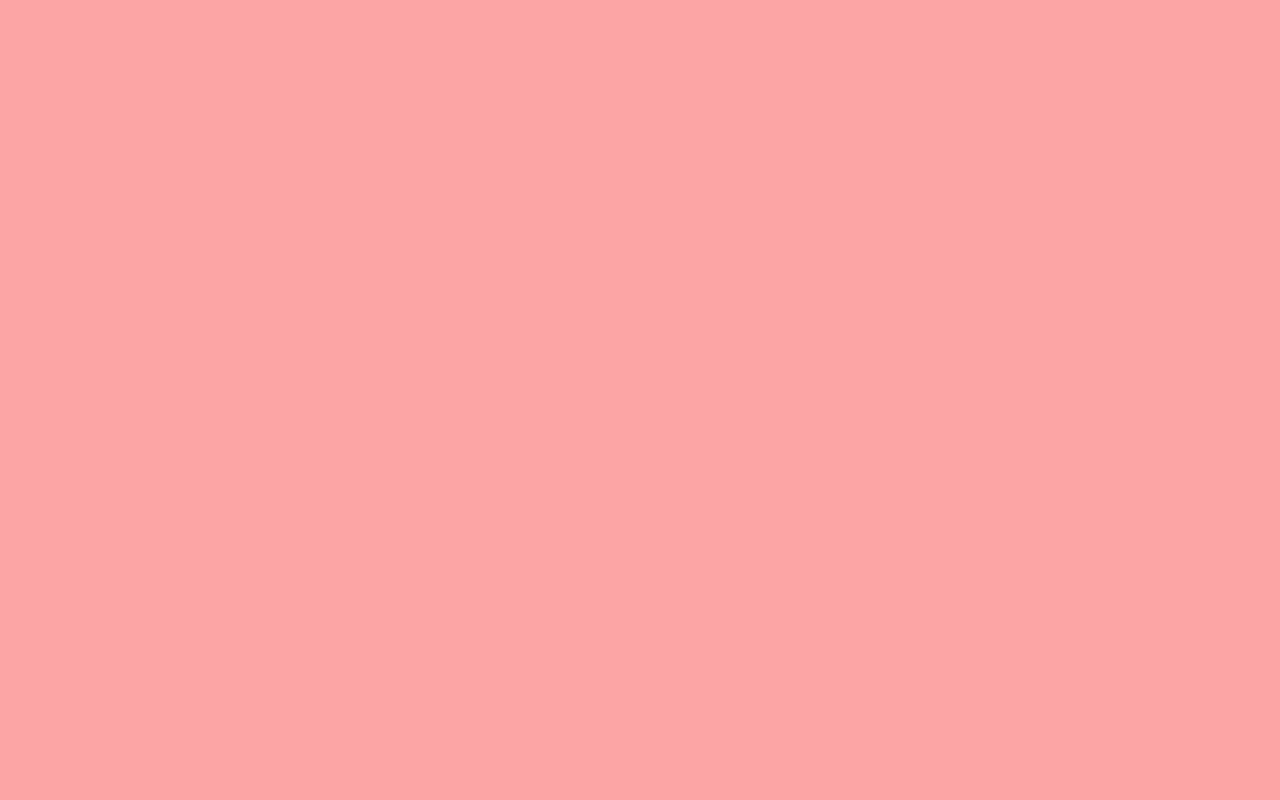
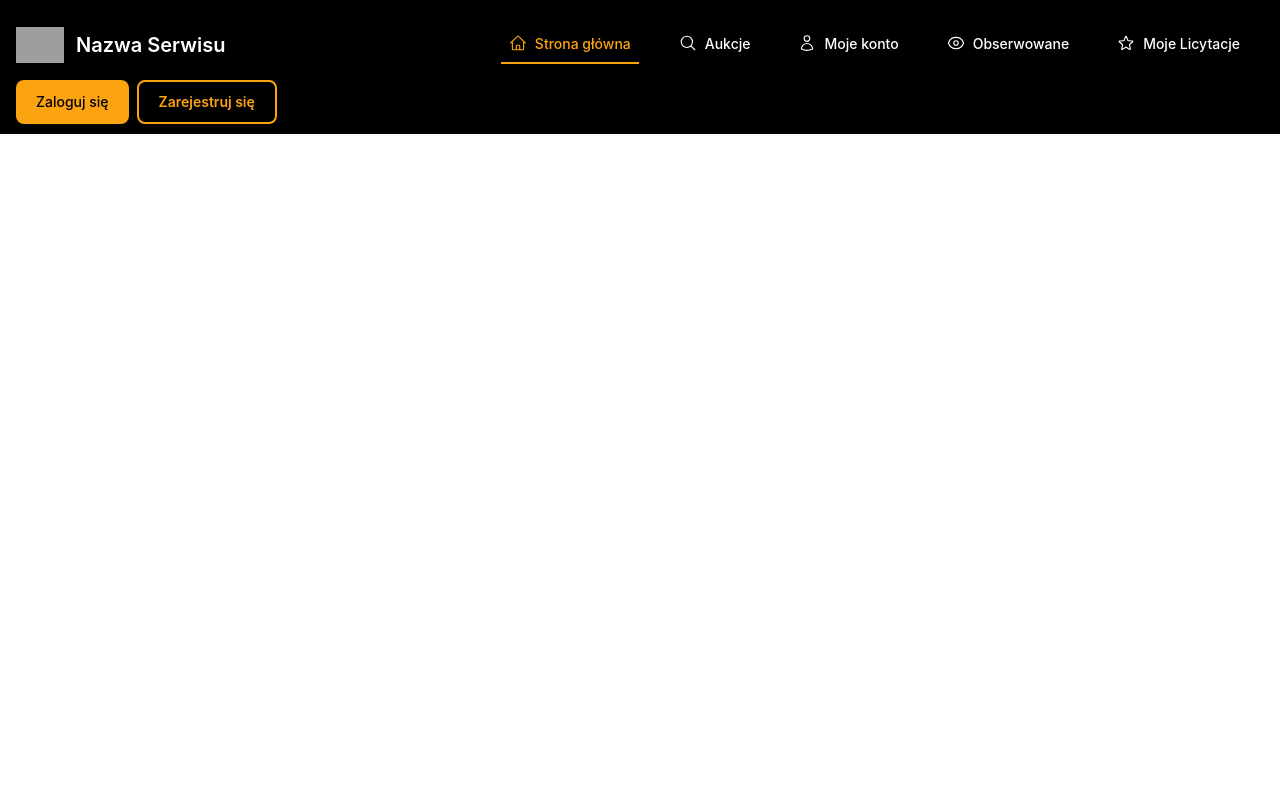
Before and after one commit to anteqkois/code-night-3, a Next.js app: page / in a window 1280 px wide. Shown: the top 800 px of the page. Built offline with nearby package versions, Linux system fonts and the light colour scheme; grey boxes are pictures that could not be loaded.

Commit message:
feat: navbar feature

```diff
--- a/app/globals.css
+++ b/app/globals.css
@@ -17,6 +17,11 @@
   }
 
   main {
+    margin: 2rem;
+  }
+
+  input:focus {
+    outline: none;
   }
 
   * {
--- a/app/layout.tsx
+++ b/app/layout.tsx
@@ -1,4 +1,5 @@
 'use client';
+import NavBar from '@/components/NavBar';
 import { QueryClient, QueryClientProvider } from '@tanstack/react-query';
 import { SessionProvider } from 'next-auth/react';
 import { Toaster } from 'react-hot-toast';
@@ -13,6 +14,7 @@ export default function RootLayout({ children }) {
     <html lang="en">
       <head />
       <body>
+        <NavBar />
         <SessionProvider>
           <QueryClientProvider client={queryClient}>
             <Toaster
--- a/app/page.tsx
+++ b/app/page.tsx
@@ -1,10 +1,8 @@
-import Button from '../src/components/utils/Button';
-
 export default function Home() {
   return (
     <div>
       <main>
-        <div className="min-h-screen bg-red-300"></div>
+        <div className="min-h-screen bg-white"></div>
         <div className="h-[90px] bg-teal-500"></div>
       </main>
       <footer></footer>
--- /dev/null
+++ b/src/components/NavBar.tsx
@@ -0,0 +1,231 @@
+import { useState } from 'react';
+
+import {
+  MagnifyingGlassIcon,
+  HomeIcon,
+  UserIcon,
+  StarIcon,
+  EyeIcon,
+} from '@heroicons/react/24/outline';
+
+import { motion } from 'framer-motion';
+import { navVariants } from '../lib/motion';
+
+const NavBar = () => {
+  const [activeSearch, setActiveSearch] = useState<boolean>(false);
+  const [search, setSearch] = useState<string>('');
+
+  const isLogged = true;
+
+  const handleInput = (e: any) => {
+    e.preventDefault();
+
+    console.log(search);
+  };
+
+  return (
+    <>
+      <motion.nav
+        variants={navVariants}
+        initial="hidden"
+        whileInView="show"
+        viewport={{ once: false, amount: 0.25 }}
+        className="bg-black px-2 sm:px-4 py-2.5 fixed w-full z-20 top-0 left-0 border-none"
+      >
+        <div className="container flex flex-wrap items-center justify-between mx-auto">
+          <a
+            href="https://flowbite.com/"
+            className="flex items-center"
+          >
+            <img
+              src="https://flowbite.com/docs/images/logo.svg"
+              className="h-6 mr-3 sm:h-9"
+              alt="Flowbite Logo"
+            />
+            <span className="self-center text-xl font-semibold whitespace-nowrap text-white">
+              Nazwa Serwisu
+            </span>
+          </a>
+
+          <div className="flex md:order-2 gap-2">
+            <button
+              type="button"
+              className="text-black active:ring-2 active:outline-none font-medium rounded-lg text-sm px-5 py-2.5 text-center mr-3 md:mr-0 bg-primary-orange hover:bg-secondary-orange active:ring-secondary-orange"
+            >
+              Zaloguj się
+            </button>
+            <button
+              type="button"
+              className="text-primary-orange font-semibold bg-transparent hover:bg-secondary-orange hover:text-black border-2 border-primary-orange active:ring-2 active:outline-none active:ring-secondary-orange rounded-lg text-sm px-5 py-2.5 text-center mr-3 md:mr-0"
+            >
+              Zarejestruj się
+            </button>
+            <button
+              data-collapse-toggle="navbar-sticky"
+              type="button"
+              className="inline-flex items-center p-2 text-sm text-primary-orange rounded-lg md:hidden focus:outline-none focus:border-b-4 focus:border-primary-orange"
+              aria-controls="navbar-sticky"
+              aria-expanded="false"
+            >
+              <span className="sr-only">Open main menu</span>
+              <svg
+                className="w-6 h-6"
+                aria-hidden="true"
+                fill="#FCA311"
+                viewBox="0 0 20 20"
+                xmlns="http://www.w3.org/2000/svg"
+              >
+                <path
+                  fill-rule="evenodd"
+                  d="M3 5a1 1 0 011-1h12a1 1 0 110 2H4a1 1 0 01-1-1zM3 10a1 1 0 011-1h12a1 1 0 110 2H4a1 1 0 01-1-1zM3 15a1 1 0 011-1h12a1 1 0 110 2H4a1 1 0 01-1-1z"
+                  clip-rule="evenodd"
+                ></path>
+              </svg>
+            </button>
+          </div>
+          <div
+            className="items-center justify-between hidden w-full md:flex md:w-auto md:order-1"
+            id="navbar-sticky"
+          >
+            <ul className="flex flex-col p-4 mt-4 border rounded-lg  md:flex-row md:space-x-8 md:mt-0 md:text-sm md:font-medium md:border-0 bg-black">
+              <li>
+                <a
+                  href="#"
+                  className="flex gap-2 p-2 hover:text-primary-orange text-primary-orange border-b-2 border-primary-orange"
+                  // klasy do aktywnej strony:
+                  // text-primary-orange border-b-2 border-primary-orange
+                  aria-current="page"
+                >
+                  <HomeIcon
+                    width={18}
+                    height={18}
+                  />
+                  Strona główna
+                </a>
+              </li>
+              <li>
+                <a
+                  className={`flex gap-2 text-white p-2 hover:text-primary-orange hover:cursor-pointer ${
+                    activeSearch
+                      ? 'text-primary-orange border-b-2 border-primary-orange'
+                      : ''
+                  }`}
+                  onClick={() => {
+                    setActiveSearch(!activeSearch);
+                  }}
+                >
+                  <MagnifyingGlassIcon
+                    width={18}
+                    height={18}
+                  />
+                  Aukcje
+                </a>
+              </li>
+              {isLogged ? (
+                <>
+                  <li>
+                    <a
+                      href="#"
+                      className="flex gap-2 p-2 hover:text-primary-orange text-white"
+                      // klasy do aktywnej strony:
+                      // text-primary-orange border-b-2 border-primary-orange
+                      aria-current="page"
+                    >
+                      <UserIcon
+                        width={18}
+                        height={18}
+                      />
+                      Moje konto
+                    </a>
+                  </li>
+                  <li>
+                    <a
+                      href="#"
+                      className="flex gap-2 p-2 hover:text-primary-orange text-white"
+                      // klasy do aktywnej strony:
+                      // text-primary-orange border-b-2 border-primary-orange
+                      aria-current="page"
+                    >
+                      <EyeIcon
+                        width={18}
+                        height={18}
+                      />
+                      Obserwowane
+                    </a>
+                  </li>
+                  <li>
+                    <a
+                      href="#"
+                      className="flex gap-2 p-2 hover:text-primary-orange text-white"
+                      // klasy do aktywnej strony:
+                      // text-primary-orange border-b-2 border-primary-orange
+                      aria-current="page"
+                    >
+                      <StarIcon
+                        width={18}
+                        height={18}
+                      />
+                      Moje Licytacje
+                    </a>
+                  </li>
+                </>
+              ) : (
+                ''
+              )}
+            </ul>
+          </div>
+        </div>
+      </motion.nav>
+      <div className="fixed top-24 left-0 w-full">
+        {activeSearch ? (
+          <div className="lg:w-1/2 w-3/5 min-w-1/2 mx-auto">
+            <form onSubmit={handleInput}>
+              <label
+                htmlFor="searchText"
+                className="sr-only"
+              />
+              <div className="relative rounded">
+                <div className="absolute inset-y-0 left-0 flex items-center px-2 pointer-events-none bg-primary-orange rounded-l-lg">
+                  <svg
+                    aria-hidden="true"
+                    className="w-5 h-5"
+                    fill="none"
+                    stroke="#fff"
+                    viewBox="0 0 24 24"
+                    xmlns="http://www.w3.org/2000/svg"
+                  >
+                    <path
+                      stroke-linecap="round"
+                      stroke-linejoin="round"
+                      stroke-width="2"
+                      d="M21 21l-6-6m2-5a7 7 0 11-14 0 7 7 0 0114 0z"
+                    ></path>
+                  </svg>
+                </div>
+                <input
+                  type="search"
+                  id="searchText"
+                  className="block w-full p-3 pl-12 text-sm text-gray-900 border rounded-lg"
+                  placeholder="Wyszukaj markę, model..."
+                  value={search}
+                  onChange={(e) => setSearch(e.target.value)}
+                  required
+                />
+                <button
+                  type="submit"
+                  className="text-white absolute right-1.5 bottom-1.5 bg-primary-orange hover:bg-secondary-orange active:outline-none font-medium rounded-lg text-sm px-4 py-2"
+                >
+                  Szukaj
+                </button>
+              </div>
+            </form>
+          </div>
+        ) : (
+          ''
+        )}
+      </div>
+    </>
+  );
+};
+
+export default NavBar;
--- a/src/lib/motion.js
+++ b/src/lib/motion.js
@@ -13,8 +13,8 @@ export const navVariants = {
     y: 0,
     transition: {
       type: 'spring',
-      stiffness: 80,
-      delay: 1,
+      stiffness: 100,
+      delay: 0.3,
     },
   },
 };
--- a/tailwind.config.js
+++ b/tailwind.config.js
@@ -16,23 +16,15 @@ module.exports = {
       },
       colors: {
         primary: {
-          ...colors.purple,
-          light: colors.purple[600],
-          DEFAULT: colors.purple[700],
-          dark: colors.purple[800],
+          orange: '#FCA311',
+          navy: '#14213D',
         },
         secondary: {
-          light: colors.teal[600],
-          DEFAULT: colors.teal[700],
-          dark: colors.teal[800],
-          ...colors.teal,
+          orange: '#eb970e',
+          navy: '#1b2c52',
+          gray: '#E5E5E5',
         },
-        neutral: {
-          light: colors.neutral[600],
-          DEFAULT: colors.neutral[800],
-          dark: colors.neutral[800],
-          150: '#EEEEEE',
-        },
+        neutral: {},
         success: {
           // 50: '#F0FDF4',
           100: '#DCFCE7',
```
